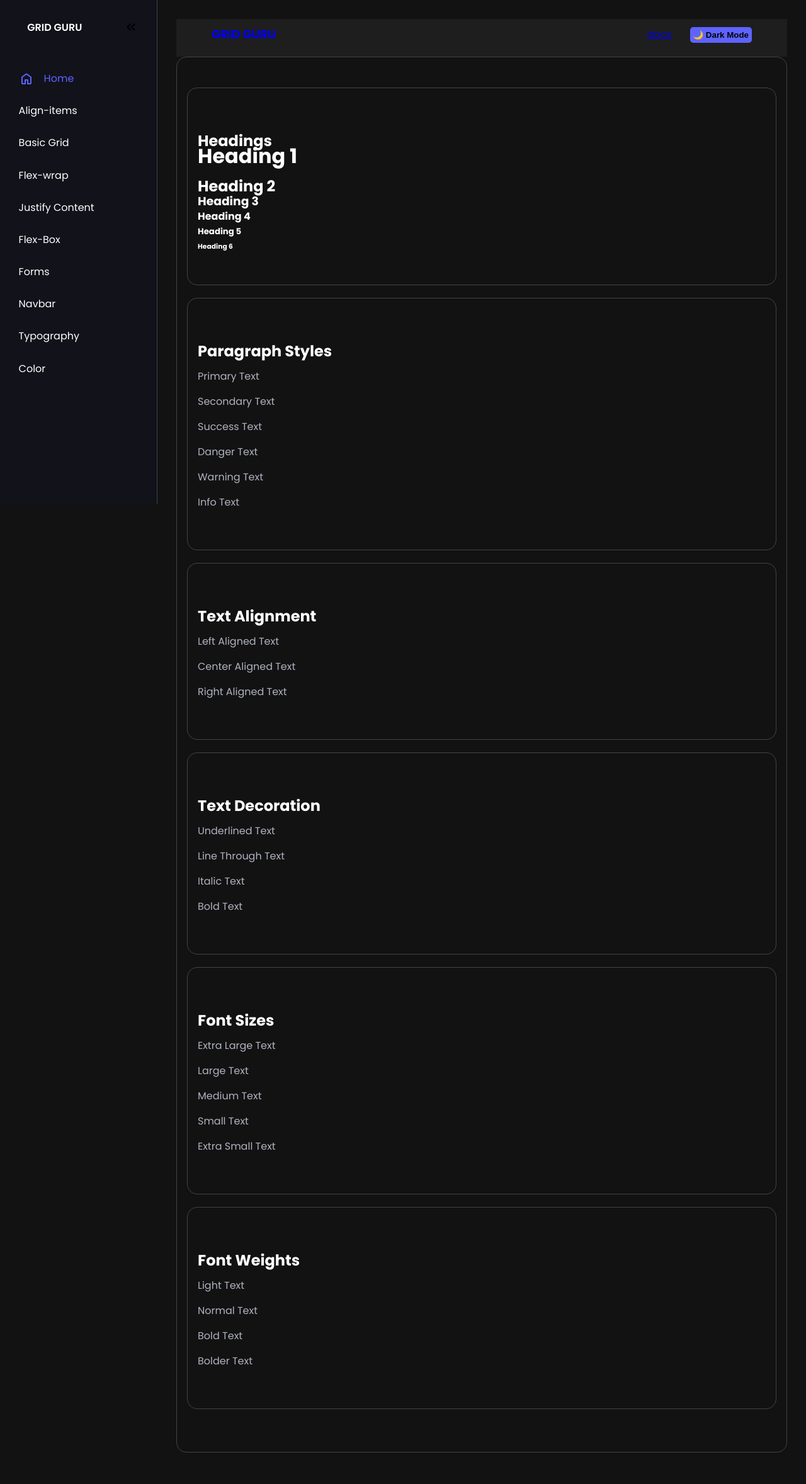
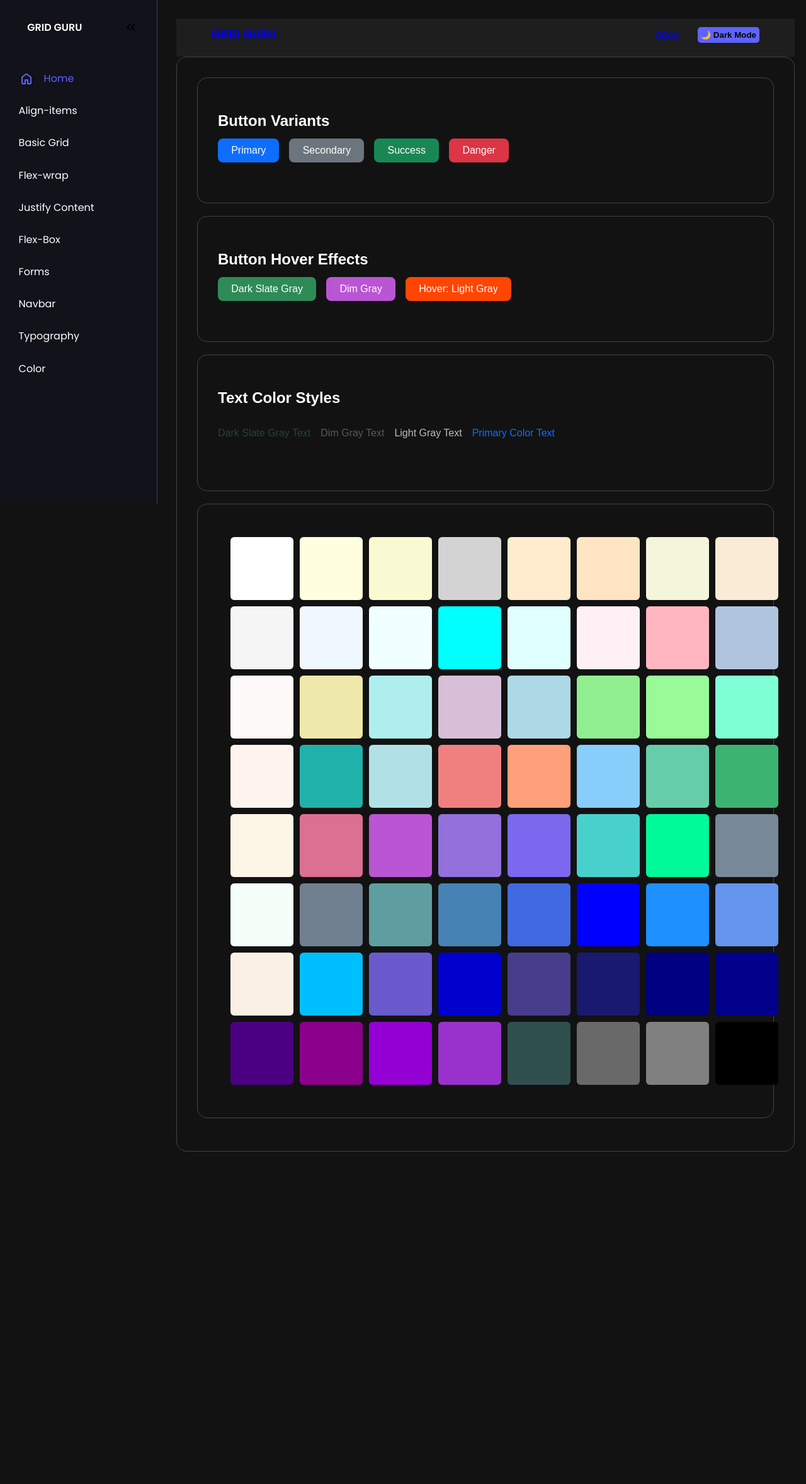
Before and after one commit to yashbisht077/UI-UX-Library, a Flask app: page /color in a window 1280 px wide. Shown: the whole page at 63% size. After the commit the page ends 1829 px from the top, so only its background shows below. Run offline with Flask 3, Linux system fonts and the light colour scheme.

Commit message:
added Files

```diff
--- /dev/null
+++ b/static/button_page.css
@@ -0,0 +1,110 @@
+.container {
+    padding: 2rem;
+    font-family: Arial, sans-serif;
+  }
+
+  .section-title {
+    font-size: 1.5rem;
+    margin-bottom: 1rem;
+  }
+
+  .btn-row, .text-row {
+    display: flex;
+    flex-wrap: wrap;
+    gap: 1rem;
+    margin-bottom: 2rem;
+  }
+
+  /* Button Base Style */
+  .btn {
+    padding: 0.5rem 1.2rem;
+    color: white;
+    border: 2px solid transparent;
+    border-radius: 0.5rem;
+    font-size: 1rem;
+    cursor: pointer;
+    transition: all 0.3s ease-in-out;
+  }
+
+  /* Button Colors */
+  .btn-primary { background-color: #0d6efd; border-color: #0d6efd; }
+  .btn-secondary { background-color: #6c757d; border-color: #6c757d; }
+  .btn-success { background-color: #198754; border-color: #198754; }
+  .btn-danger { background-color: #dc3545; border-color: #dc3545; }
+
+  /* Button Hover Variants */
+  .btn-hover-darkslategray:hover {
+    background-color: #264141;
+    border-color: #264141;
+  }
+  .btn-hover-dimgray:hover {
+    background-color: #595959;
+    border-color: #595959;
+  }
+  .btn-hover-lightgray:hover {
+    background-color: #bdbdbd;
+    border-color: #bdbdbd;
+    color: #212529;
+  }
+
+  /* Text Colors */
+  .text-darkslategray { color: #264141; }
+  .text-dimgray { color: #595959; }
+  .text-lightgray { color: #bdbdbd; }
+  .text-primary { color: #0d6efd; }
+
+  /* Responsive */
+  @media (max-width: 600px) {
+    .btn-row, .text-row {
+      flex-direction: column;
+      align-items: flex-start;
+    }
+  }
+
+  /* Color Grid Section */
+  .color-grid {
+    display: grid;
+    grid-template-columns: repeat(8, 1fr);
+    gap: 10px;
+    padding: 20px;
+  }
+
+  .color-box {
+    width: 100px;
+    height: 100px;
+    position: relative;
+    cursor: pointer;
+    border-radius: 6px;
+    transition: transform 0.2s ease-in-out;
+    display: flex;
+    justify-content: center;
+    align-items: center;
+    text-align: center;
+    font-size: 12px;
+    color: white;
+    font-weight: bold;
+    overflow: hidden;
+  }
+
+  .color-box:hover {
+    transform: scale(1.05);
+  }
+
+  .color-box::after {
+    content: attr(data-name);
+    position: absolute;
+    bottom: 10px;
+    left: 50%;
+    transform: translateX(-50%);
+    background: rgba(0, 0, 0, 0.6);
+    color: white;
+    font-size: 12px;
+    padding: 5px;
+    border-radius: 4px;
+    opacity: 0;
+    transition: opacity 0.3s ease;
+  }
+
+  .color-box:hover::after {
+    opacity: 1;
+  }
--- a/templates/color.html
+++ b/templates/color.html
@@ -1,68 +1,112 @@
 {% extends "layout.html" %}
 {% block content %}
+<div class="container">
 
-<div class="container">
-  <h2 class="section-title">Headings</h2>
-  <div class="typography-row">
-    <h1>Heading 1</h1>
-    <h2>Heading 2</h2>
-    <h3>Heading 3</h3>
-    <h4>Heading 4</h4>
-    <h5>Heading 5</h5>
-    <h6>Heading 6</h6>
+  <h2 class="section-title">Button Variants</h2>
+  <div class="btn-row">
+    <button class="btn btn-primary btn-hover-darkslategray">Primary</button>
+    <button class="btn btn-secondary btn-hover-dimgray">Secondary</button>
+    <button class="btn btn-success btn-hover-lightgray">Success</button>
+    <button class="btn btn-danger btn-hover-dimgray">Danger</button>
   </div>
 </div>
 
-<div class="container">
-  <h2 class="section-title">Paragraph Styles</h2>
-  <div class="typography-row">
-    <p class="text-primary">Primary Text</p>
-    <p class="text-secondary">Secondary Text</p>
-    <p class="text-success">Success Text</p>
-    <p class="text-danger">Danger Text</p>
-    <p class="text-warning">Warning Text</p>
-    <p class="text-info">Info Text</p>
+  <div class="container">
+  <h2 class="section-title">Button Hover Effects</h2>
+  <div class="btn-row">
+    <button class="btn btn-hover-darkslategray bg-seagreen  "> Dark Slate Gray</button>
+    <button class="btn btn-hover-dimgray btn-mediumorchid "> Dim Gray</button>
+    <button class="btn btn-hover-lightgray btn-orangered">Hover: Light Gray</button>
+  </div>
+</div>
+  <div class="container">
+
+  <h2 class="section-title">Text Color Styles</h2>
+
+  <div class="text-row">
+    <p class="text-darkslategray ">Dark Slate Gray Text</p>
+    <p class="text-dimgray">Dim Gray Text</p>
+    <p class="text-lightgray">Light Gray Text</p>
+    <p class="text-primary">Primary Color Text</p>
   </div>
 </div>
 
-<div class="container">
-  <h2 class="section-title">Text Alignment</h2>
-  <div class="typography-row">
-    <p class="text-left">Left Aligned Text</p>
-    <p class="text-center">Center Aligned Text</p>
-    <p class="text-right">Right Aligned Text</p>
-  </div>
+
+
+  <div class="container">
+<div class="color-grid">
+      <div class="color-box bg-white" data-name="White"></div>
+      <div class="color-box bg-lightyellow" data-name="Light Yellow"></div>
+      <div class="color-box bg-lightgoldenrodyellow" data-name="Light Goldenrod Yellow"></div>
+      <div class="color-box bg-lightgray" data-name="Light Gray"></div>
+      <div class="color-box bg-blanchedalmond" data-name="Blanched Almond"></div>
+      <div class="color-box bg-bisque" data-name="Bisque"></div>
+  <div class="color-box bg-beige" data-name="Beige"></div>
+  <div class="color-box bg-antiquewhite" data-name="Antique White"></div>
+
+  <div class="color-box bg-whitesmoke" data-name="White Smoke"></div>
+  <div class="color-box bg-aliceblue" data-name="Alice Blue"></div>
+  <div class="color-box bg-azure" data-name="Azure"></div>
+  <div class="color-box bg-aqua" data-name="Aqua"></div>
+  <div class="color-box bg-lightcyan" data-name="Light Cyan"></div>
+  <div class="color-box bg-lavenderblush" data-name="Lavender Blush"></div>
+  <div class="color-box bg-lightpink" data-name="Light Pink"></div>
+  <div class="color-box bg-lightsteelblue" data-name="Light Steel Blue"></div>
+
+  <div class="color-box bg-snow" data-name="Snow"></div>
+  <div class="color-box bg-palegoldenrod" data-name="Pale Goldenrod"></div>
+  <div class="color-box bg-paleturquoise" data-name="Pale Turquoise"></div>
+  <div class="color-box bg-thistle" data-name="Thistle"></div>
+  <div class="color-box bg-lightblue" data-name="Light Blue"></div>
+  <div class="color-box bg-lightgreen" data-name="Light Green"></div>
+  <div class="color-box bg-palegreen" data-name="Pale Green"></div>
+  <div class="color-box bg-aquamarine" data-name="Aquamarine"></div>
+
+  <div class="color-box bg-seashell" data-name="Seashell"></div>
+  <div class="color-box bg-lightseagreen" data-name="Light Sea Green"></div>
+  <div class="color-box bg-powderblue" data-name="Powder Blue"></div>
+  <div class="color-box bg-lightcoral" data-name="Light Coral"></div>
+  <div class="color-box bg-lightsalmon" data-name="Light Salmon"></div>
+  <div class="color-box bg-lightskyblue" data-name="Light Sky Blue"></div>
+  <div class="color-box bg-mediumaquamarine" data-name="Medium Aquamarine"></div>
+  <div class="color-box bg-mediumseagreen" data-name="Medium Sea Green"></div>
+
+  <div class="color-box bg-oldlace" data-name="Old Lace"></div>
+  <div class="color-box bg-palevioletred" data-name="Pale Violet Red"></div>
+  <div class="color-box bg-mediumorchid" data-name="Medium Orchid"></div>
+  <div class="color-box bg-mediumpurple" data-name="Medium Purple"></div>
+  <div class="color-box bg-mediumslateblue" data-name="Medium Slate Blue"></div>
+  <div class="color-box bg-mediumturquoise" data-name="Medium Turquoise"></div>
+  <div class="color-box bg-mediumspringgreen" data-name="Medium Spring Green"></div>
+  <div class="color-box bg-lightslategray" data-name="Light Slate Gray"></div>
+
+  <div class="color-box bg-mintcream" data-name="Mint Cream"></div>
+  <div class="color-box bg-slategray" data-name="Slate Gray"></div>
+  <div class="color-box bg-cadetblue" data-name="Cadet Blue"></div>
+  <div class="color-box bg-steelblue" data-name="Steel Blue"></div>
+  <div class="color-box bg-royalblue" data-name="Royal Blue"></div>
+  <div class="color-box bg-blue" data-name="Blue"></div>
+  <div class="color-box bg-dodgerblue" data-name="Dodger Blue"></div>
+  <div class="color-box bg-cornflowerblue" data-name="Cornflower Blue"></div>
+
+  <div class="color-box bg-linen" data-name="Linen"></div>
+  <div class="color-box bg-deepskyblue" data-name="Deep Sky Blue"></div>
+  <div class="color-box bg-slateblue" data-name="Slate Blue"></div>
+  <div class="color-box bg-mediumblue" data-name="Medium Blue"></div>
+  <div class="color-box bg-darkslateblue" data-name="Dark Slate Blue"></div>
+  <div class="color-box bg-midnightblue" data-name="Midnight Blue"></div>
+  <div class="color-box bg-navy" data-name="Navy"></div>
+  <div class="color-box bg-darkblue" data-name="Dark Blue"></div>
+
+  <div class="color-box bg-indigo" data-name="Indigo"></div>
+  <div class="color-box bg-darkmagenta" data-name="Dark Magenta"></div>
+  <div class="color-box bg-darkviolet" data-name="Dark Violet"></div>
+  <div class="color-box bg-darkorchid" data-name="Dark Orchid"></div>
+  <div class="color-box bg-darkslategray" data-name="Dark Slate Gray"></div>
+  <div class="color-box bg-dimgray" data-name="Dim Gray"></div>
+  <div class="color-box bg-gray" data-name="Gray"></div>
+  <div class="color-box bg-black" data-name="Black"></div>
 </div>
-
-<div class="container">
-  <h2 class="section-title">Text Decoration</h2>
-  <div class="typography-row">
-    <p class="text-underline">Underlined Text</p>
-    <p class="text-line-through">Line Through Text</p>
-    <p class="text-italic">Italic Text</p>
-    <p class="text-bold">Bold Text</p>
-  </div>
-</div>
-
-<div class="container">
-  <h2 class="section-title">Font Sizes</h2>
-  <div class="typography-row">
-    <p class="fs-1">Extra Large Text</p>
-    <p class="fs-2">Large Text</p>
-    <p class="fs-3">Medium Text</p>
-    <p class="fs-4">Small Text</p>
-    <p class="fs-5">Extra Small Text</p>
-  </div>
-</div>
-
-<div class="container">
-  <h2 class="section-title">Font Weights</h2>
-  <div class="typography-row">
-    <p class="fw-light">Light Text</p>
-    <p class="fw-normal">Normal Text</p>
-    <p class="fw-bold">Bold Text</p>
-    <p class="fw-bolder">Bolder Text</p>
-  </div>
 </div>
 
 {% endblock content %}
--- a/templates/docs.html
+++ b/templates/docs.html
@@ -16,7 +16,7 @@
             <p class="text-gray-600 mb-2">Install <code> LIBrary name </code> via npm.
             </p>
             <div class="  bg-gray my-2  " style="border-radius: 10px;">
-                  <p class="ml-2 " style="font-size: medium;" >  npm install tailwindcss @tailwindcss/vite</>
+                  <p class="ml-2 " style="font-size: medium;" >  npm install ...Soon</>
             </div>
         </section>
 
--- a/templates/home.html
+++ b/templates/home.html
@@ -29,7 +29,7 @@
     <div class="container3"></div>
     <div class="container4">
         <div class="options">
-        <a href="http://127.0.0.1:5000/align_items"> <button class="btn"> Get Started</button></a>
+        <a href="{{url_for('align_items')}}"> <button class="btn"> Get Started</button></a>
 
         </div>
       </div>
--- a/templates/layout.html
+++ b/templates/layout.html
@@ -17,7 +17,9 @@
     <link rel="stylesheet" href="../static/container.css">
     <link rel="stylesheet" href="../static/form.css">
     <link rel="stylesheet" href="../static/live_copy_btn/live_copy.css">
-
+    <link rel="stylesheet" href="../static/btn-color.css">
+    <link rel="stylesheet" href="../static/btn-hover-color.css">
+    <link rel="stylesheet" href="../static/button_page.css">
   <script type="text/javascript" src="../static/app.js" defer></script>
   <script type="text/javascript" src="../static/live_copy_btn/live_copy_btn.js" defer></script>
 
--- a/templates/live.html
+++ b/templates/live.html
@@ -45,6 +45,10 @@
     <link rel="stylesheet" href="../static/new_grid.css">
     <link rel="stylesheet" href="../static/container.css">
     <link rel="stylesheet" href="../static/form.css">
+    <link rel="stylesheet" href="../static/live_copy_btn/live_copy.css">
+    <link rel="stylesheet" href="../static/btn-color.css">
+    <link rel="stylesheet" href="../static/btn-hover-color.css">
+    <link rel="stylesheet" href="../static/button_page.css">
                     </head>
                     <body>
                         ${htmlCode}
```
